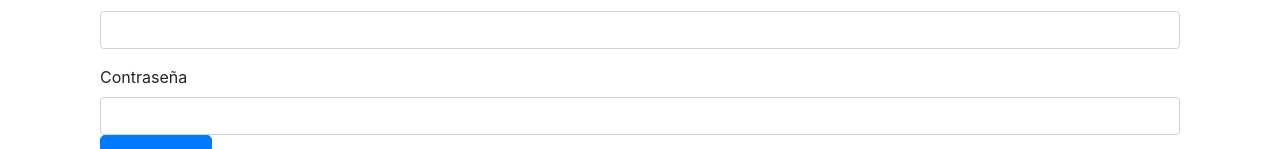
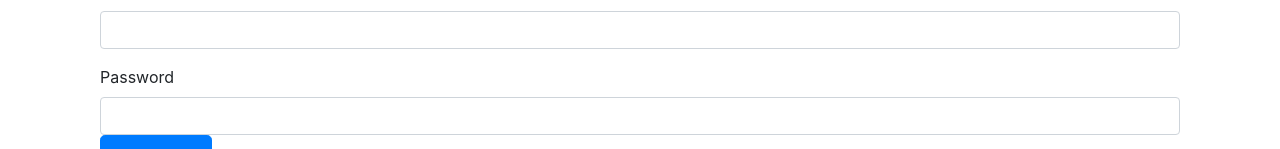
Before and after one commit to isigao1802/front_vipay, an Angular app: page /login in a window 1280 px wide. Shown: the part 277-426 px from the top of the page. Built offline with nearby package versions, Linux system fonts and the light colour scheme.

Commit message:
Probando cambios desde otra notebook

```diff
--- a/src/app/login/login.component.html
+++ b/src/app/login/login.component.html
@@ -8,7 +8,7 @@
             <input id="email" name="email" type="email" class="form-control" [(ngModel)]="creds.email">
         </div>
         <div>
-            <label for="password">Contraseña</label>
+            <label for="password">Password</label>
             <input id="password" name="password" type="password" class="form-control" [(ngModel)]="creds.password">
         </div>
 
```
